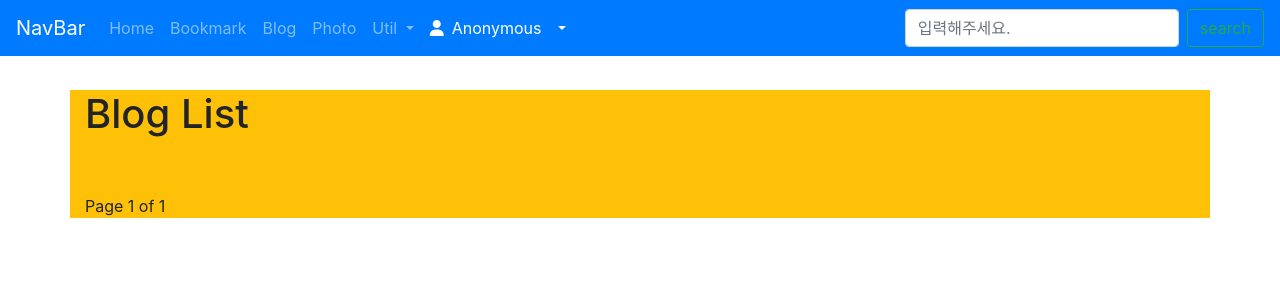
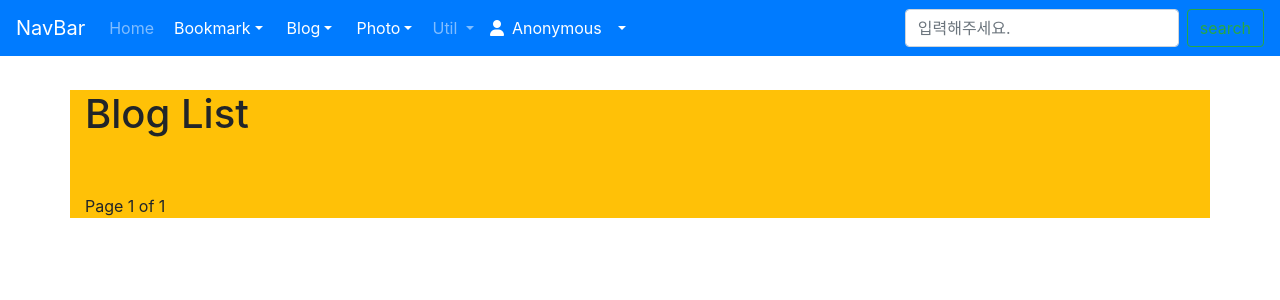
Before and after one commit to JekyunKim/djangoProject, a Django app: page /blog/ in a window 1280 px wide. Shown: the top 300 px of the page. Run offline with Django 4.2, Linux system fonts and the light colour scheme; data that the repository does not hold is empty; some libraries are stand-ins or nearby versions.

Commit message:
GNB 구성 확장: bookmark, blog, photo 변경 URL 메뉴 추가

```diff
--- a/templates/base.html
+++ b/templates/base.html
@@ -27,14 +27,29 @@
                     Home <span class="sr-only">current</span>
                 </a>
             </li>
-            <li class="nav-item">
-                <a href="{% url 'bookmark:index' %}" class="nav-link">Bookmark</a>
+            <li class="nav-item dropdown mx-1">
+                <a href="#" class="nav-link dropdown-toggle text-white" data-toggle="dropdown">Bookmark</a>
+                <div class="dropdown-menu">
+                    <a href="{% url 'bookmark:index' %}" class="dropdown-item">List</a>
+                    <a href="{% url 'bookmark:add' %}" class="dropdown-item">Add</a>
+                    <a href="{% url 'bookmark:change' %}" class="dropdown-item">Change</a>
+                </div>
             </li>
-            <li class="nav-item">
-                <a href="{% url 'blog:index' %}" class="nav-link">Blog</a>
+            <li class="nav-item dropdown mx-1">
+                <a href="#" class="nav-link dropdown-toggle text-white" data-toggle="dropdown">Blog</a>
+                <div class="dropdown-menu">
+                    <a href="{% url 'blog:index' %}" class="dropdown-item">List</a>
+                    <a href="{% url 'blog:add' %}" class="dropdown-item">Add</a>
+                    <a href="{% url 'blog:change' %}" class="dropdown-item">Change</a>
+                </div>
             </li>
-            <li class="nav-item">
-                <a href="{% url 'photo:index' %}" class="nav-link">Photo</a>
+            <li class="nav-item dropdown mx-1">
+                <a href="#" class="nav-link dropdown-toggle text-white" data-toggle="dropdown">Photo</a>
+                <div class="dropdown-menu">
+                    <a href="{% url 'photo:index' %}" class="dropdown-item">List</a>
+                    <a href="{% url 'photo:add' %}" class="dropdown-item">Add</a>
+                    <a href="{% url 'photo:change' %}" class="dropdown-item">Change</a>
+                </div>
             </li>
             <li class="nav-item dropdown">
                 <a href="#" class="nav-link dropdown-toggle" id="navbarDropdown" role="button" data-toggle="dropdown">
```
